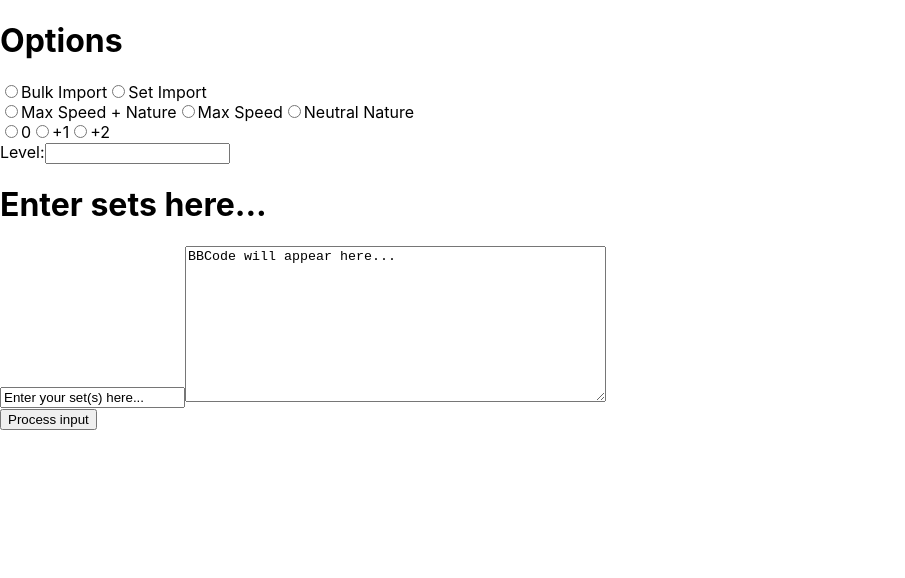
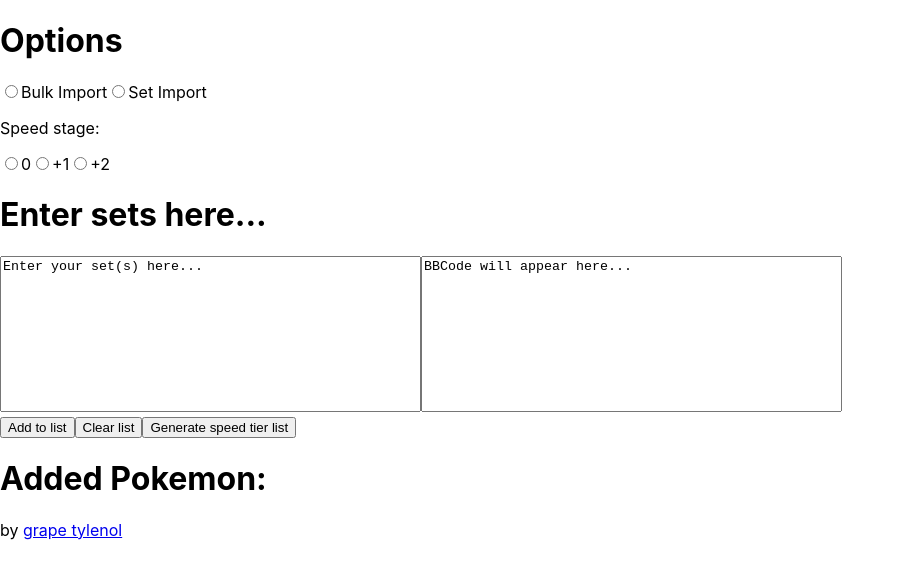
Before and after one commit to vivapuffs/speed-tier-generator-web, a React (Create React App) app: page / in a window 1280 px wide. Shown: the top 578 px of the page, without its empty margins (0-905 px from the left). Built offline with nearby package versions, Linux system fonts and the light colour scheme.

Commit message:
fixed sorting bug, added options

```diff
--- /dev/null
+++ b/src/App.css
@@ -0,0 +1,3 @@
+textarea {
+  resize: none;
+}
--- a/src/App.js
+++ b/src/App.js
@@ -1,53 +1,67 @@
-import logo from "./logo.svg";
-//import "./App.css";
+import "./App.css";
 import { useState } from "react";
-import { Pokemon } from "./source.js";
+import { Pokemon, generateOutput } from "./source.js";
 import { getSpeciesName } from "./source.js";
-import { calculateSpeed } from "./source.js";
-import { getPokemonBaseSpeed } from "./source.js";
 import { getPokemonFromImportable } from "./source.js";
 
 function App() {
+  const [list, setList] = useState([]);
+  const [options, setOptions] = useState({
+    mode: "set",
+    iv: 31,
+    ev: 252,
+    nature: 1.1,
+    speedStage: 1,
+    level: 100,
+  });
   return (
     <div className="App">
       <header className="App-header">
         <h1>Options</h1>
-        <ImportOptionsToolbar />
+        <ImportOptionsToolbar options={options} setOptions={setOptions} />
         <h1>Enter sets here...</h1>
-        <TextEntryBox />
+        <TextEntryBox list={list} setList={setList} options={options} />
+        <h1>Added Pokemon:</h1>
+        {list.map((pokemon, idx) => {
+          return (
+            <img
+              src={`https://raw.githubusercontent.com/PokeAPI/sprites/master/sprites/pokemon/versions/generation-viii/icons/${pokemon.dexNo}.png`}
+              alt={pokemon.name}
+            />
+          );
+        })}
       </header>
+      <p>
+        by{" "}
+        <a href="https://www.smogon.com/forums/members/grape-tylenol.593128/">
+          grape tylenol
+        </a>
+      </p>
     </div>
   );
 }
 
-function testFunction() {
-  var pokemon = Pokemon();
-}
-
-function ImportOptionsToolbar() {
-  const [mode, setMode] = useState("Set Import");
-  const [speedSettings, setspeedSettings] = useState([31, 252, 1.1]); //iv, ev, boosting nature
-  const [speedStage, setspeedStage] = useState("1");
-  const [level, setLevel] = useState("100");
-
+function ImportOptionsToolbar({ options, setOptions }) {
   return (
     <form>
       <input
         type="radio"
+        onChange={(e) => setOptions({ ...options, mode: e.target.value })}
         id="importType"
         name="importType"
-        value="Bulk Import"
+        value="bulk"
       />
       <label for="importType">Bulk Import</label>
       <input
         type="radio"
+        onChange={(e) => setOptions({ ...options, mode: e.target.value })}
         id="importType"
         name="importType"
-        value="Set Import"
+        value="set"
       />
       <label for="importType">Set Import</label>
       <br />
-      <input
+      {/* <input
         type="radio"
         id="speedSettings"
         name="speedSettings"
@@ -68,37 +82,104 @@ function ImportOptionsToolbar() {
         value="Neutral Nature"
       />
       <label for="speedSettings">Neutral Nature</label>
-      <br />
-      <input type="radio" id="speedStage" name="speedStage" value="1" />
+      <br /> */}
+      <p>Speed stage:</p>
+      <input
+        type="radio"
+        onChange={(e) => setOptions({ ...options, speedStage: e.target.value })}
+        id="speedStage"
+        name="speedStage"
+        value="1"
+      />
       <label for="speedStage">0</label>
-      <input type="radio" id="speedStage" name="speedStage" value="1.5" />
+      <input
+        type="radio"
+        onChange={(e) => setOptions({ ...options, speedStage: e.target.value })}
+        id="speedStage"
+        name="speedStage"
+        value="1.5"
+      />
       <label for="speedStage">+1</label>
-      <input type="radio" id="speedStage" name="speedStage" value="2" />
+      <input
+        type="radio"
+        onChange={(e) => setOptions({ ...options, speedStage: e.target.value })}
+        id="speedStage"
+        name="speedStage"
+        value="2"
+      />
       <label for="speedStage">+2</label>
-      <br />
+      {/*<br />
       <label for="level">Level:</label>
-      <input type="text" id="level" name="level" />
+      <input
+        type="text"
+        onChange={(e) => setOptions({...options, level: e.target.value})}
+        id="level"
+        name="level"
+      /> */}
     </form>
   );
 }
 
-function TextEntryBox() {
+function TextEntryBox({ list, setList, options }) {
   const [text, setText] = useState("Enter your set(s) here...");
   const [output, setOutput] = useState("BBCode will appear here...");
+
+  async function addClick() {
+    //add if/else to check if the mode is Bulk or Set
+    //if bulk, get the list from the input textbox, generate a pokemon list, then add that list to the list.
+    //
+    //if set, get set from input textbox and add it to the list.
+    if (options.mode == "set") {
+      var pokemon = await getPokemonFromImportable(text, options);
+      if (pokemon != null) {
+        setList((list) => [...list, pokemon]);
+      }
+    } else {
+      alert("Bulk importing is not supported yet.");
+    }
+  }
+  function generateClick() {
+    //get list of pokemon from useState
+    //generate BBCode and set as output text
+    setOutput(generateOutput(list));
+  }
+
+  function clearList() {
+    setList([]);
+  }
+
   return (
     <>
-      <input value={text} onChange={(e) => setText(e.target.value)} />
-      <textarea id="textOutput" name="textOutput" rows="10" cols="50">
-        {output}
-      </textarea>
+      <textarea
+        id="textInput"
+        name="textInput"
+        rows="10"
+        cols="50"
+        value={text}
+        onChange={(e) => setText(e.target.value)}
+      ></textarea>
+      <textarea
+        id="textOutput"
+        name="textOutput"
+        rows="10"
+        cols="50"
+        value={output}
+      ></textarea>
       <br />
-      <button onClick={() => setOutput(getPokemonFromImportable({ text }))}>
-        Process input
-      </button>
+      <button onClick={addClick}>Add to list</button>
+      <button onClick={clearList}>Clear list</button>
+      <button onClick={generateClick}>Generate speed tier list</button>
     </>
   );
 }
 
-function PokemonList() {}
+async function getNoFromName(pokemonName) {
+  var no = 0;
+  const response = await fetch(
+    `https://pokeapi.co/api/v2/pokemon/${pokemonName}`
+  );
+  no = await response.json.id;
+  return no;
+}
 
 export default App;
--- a/src/source.js
+++ b/src/source.js
@@ -11,52 +11,83 @@ export class Pokemon {
     pokemonSpeedStage
   ) {
     this.name = pokemonName; //species of Pokemon
+    this.dexNo = 0; //dex number (for getting minisprite)
 
     //variables for calculating speed
-    this.baseSpeed = pokemonBaseSpeed; //the pokemon's base speed stat
-    this.iv = pokemonIv; //the ivs to use in pokemon speed calculation
-    this.ev = pokemonEv; //the evs to use in pokemon speed calculation
-    this.level = pokemonLevel; //the level of the pokemon
+    this.baseSpeed = parseInt(pokemonBaseSpeed); //the pokemon's base speed stat
+    this.iv = parseInt(pokemonIv); //the ivs to use in pokemon speed calculation
+    this.ev = parseInt(pokemonEv); //the evs to use in pokemon speed calculation
+    this.level = parseInt(pokemonLevel); //the level of the pokemon
     this.nature = pokemonNature; //the pokemon's nature: 0.9 = lowering nature, 1 = neutral nature, 1.1 = raising nature
-    this.speedStage = pokemonSpeedStage; //the stat boost (if any) applied to the speed stat: 1 = no boost, 1.5 = +1, 2 = +2
+    this.speedStage = parseInt(pokemonSpeedStage); //the stat boost (if any) applied to the speed stat: 1 = no boost, 1.5 = +1, 2 = +2
 
-    this.calculatedSpeed = pokemonCalculatedSpeed; //the calculated speed of the pokemon
-  }
+    this.calculatedSpeed = parseInt(pokemonCalculatedSpeed); //the calculated speed of the pokemon
   }
 
-/*export async function createPokemonList(splitPokemon) {
+  getBaseSpeed = async function () {
+    const response = await fetch(
+      `https://pokeapi.co/api/v2/pokemon/${this.name.toLowerCase()}`
+    );
+    this.baseSpeed = parseInt((await response.json()).stats[5].base_stat);
+  };
+
+  getNo = async function () {
+    const response = await fetch(
+      `https://pokeapi.co/api/v2/pokemon/${this.name.toLowerCase()}`
+    );
+    this.dexNo = parseInt((await response.json()).id);
+  };
+
+  //calculate the base speed stat
+  calculateSpeed = function () {
+    //formula taken from bulbapedia
+    //((((2 * baseSpeed + iv + (ev / 4) * level) / 100) + 5)) * nature;
+    var result;
+    result = 2 * this.baseSpeed;
+    result += this.iv;
+    result += this.ev / 4;
+    result *= this.level;
+    result /= 100;
+    result += 5;
+    result = Math.floor(result);
+    result *= this.nature;
+    result = Math.floor(result);
+    result *= this.speedStage;
+    result = Math.floor(result);
+    this.calculatedSpeed = result;
+  };
+
+  calculateOldGenSpeed = function () {
+    var result;
+    result = this.baseSpeed + this.iv;
+    result *= 2;
+    result += Math.sqrt(this.ev) / 4;
+    result *= this.level;
+    result /= 100;
+    result += 5;
+    this.calculatedSpeed = result;
+  };
+}
+
+/* export async function createPokemonList(pokemon) {
   let pokemonList = [];
-  for (let i = 0; i < splitPokemon.length; i++) {
-    pokemon = splitPokemon[i];
-    var baseSpeed = await getPokemonBaseSpeed(pokemon.toLowerCase()); //TODO
-    //sets pokemon up to have max speed investment
-    var tempPokemon = new Pokemon(pokemon, baseSpeed, 31, 252, 5, 1.1, 0, 1);
-    tempPokemon.calculatedSpeed = calculateSpeed(tempPokemon);
-    pokemonList.Add(tempPokemon);
-  }
-  generateOutput(pokemonList);
-  Console.WriteLine("Finished, press any key to exit");
-}*/
-
-export async function createPokemonList(pokemon) {
-  let pokemonList = [];
-  var baseSpeed = await getPokemonBaseSpeed(pokemon.name.toLowerCase());
   //sets pokemon up to have max speed investment
   var tempPokemon = pokemon;
   tempPokemon.calculatedSpeed = calculateSpeed(tempPokemon);
   pokemonList.Add(tempPokemon);
 
   generateOutput(pokemonList);
-  console.log("Finished");
-}
+} */
 
 //formats the speed tier post and writes it to output.txt
 export function generateOutput(pokemonList) {
   var output = "";
   //sort the list by speed value
-  pokemonList = pokemonList
-    .OrderByDescending((x) => x.calculatedSpeed)
-    .ToList();
+  console.log(pokemonList);
+  pokemonList = pokemonList.sort(
+    (a, b) => b.calculatedSpeed - a.calculatedSpeed
+  );
+  console.log(pokemonList);
   var currentSpeed = 0;
   //write the start of the table
   output +=
@@ -87,15 +118,19 @@ export function generateOutput(pokemonList) {
   return output;
 }
 
+export async function getPokemonFromList(input) {
+  //for bulk import option
+  //read level, iv, ev, nature, and speedstage from user selected options
+  //generate a list of pokemon accordingly
+}
+
 //create a pokemon data object from a smogon importable (note: speed still needs to be calculated)
-export function getPokemonFromImportable(importable) {
+export async function getPokemonFromImportable(importable, options) {
   //regex statements for capturing pokemon data from importable
 
-  var set = importable.text;
-  //set =
-  //  "Cacnea @ Sitrus Berry\n Ability: Sand Veil\n  Level: 5\n  EVs: 240 SpA / 236 Spe\n  Timid Nature\n  IVs: 2 Atk / 30 Def / 30 SpA\n  - Bullet Seed\n  - Thunder Punch\n  - Hidden Power [Water]\n  - Spikes";
+  var set = importable;
 
-  const ivRegex = /\w+(?=\s+Spe)/;
+  const ivRegex = /\w+(?=\s+Spe)/g;
   //lazy solution
   const evRegex = /(EVs:)/;
   const levelRegex = /(?<=Level: )[0-9]+/g;
@@ -109,14 +144,17 @@ export function getPokemonFromImportable(importable) {
   var speciesString = set.split("\n")[0];
   var name = getSpeciesName(speciesString);
 
-  if (!ivRegex.test(set)) {
+  if (!natureRegex.test(set)) {
     alert("Invalid input.");
     return null;
   }
 
   //could be optimized to reduce regex calls
-  //check if speed IV is not 31
+
+  //check if speed IV is not 31, and for speed EVs
+  if (ivRegex.test(set)) {
     if (set.match(ivRegex).length >= 1 && set.match(evRegex) != null) {
+      var matches = set.match(ivRegex);
       ev = set.match(ivRegex)[0];
     } else if (set.match(ivRegex).length == 1) {
       iv = set.match(ivRegex)[0];
@@ -125,6 +163,8 @@ export function getPokemonFromImportable(importable) {
       ev = set.match(ivRegex)[0];
       iv = set.match(ivRegex)[1];
     }
+  }
+
   if (set.match(levelRegex) != null) {
     level = set.match(levelRegex)[0];
   }
@@ -146,10 +186,21 @@ export function getPokemonFromImportable(importable) {
       break;
   }
 
-  var pokemon = new Pokemon(name, 0, iv, ev, level, convertedNature, 0, 1);
-  console.log(pokemon);
-  return `[TR][TD]${pokemon.calculatedSpeed}[/TD][TD]:${pokemon.name}:[/TD][TD]${pokemon.name}[/TD][TD]${pokemon.baseSpeed}[/TD][TD]${nature}[/TD][TD]${pokemon.iv}[/TD][TD]${pokemon.ev}[/TD][TD]${pokemon.speedStage}[/TD][/TR]\n`;
-  //return pokemon;
+  var pokemon = new Pokemon(
+    name,
+    0,
+    iv,
+    ev,
+    level,
+    convertedNature,
+    0,
+    parseInt(options.speedStage)
+  );
+  await pokemon.getBaseSpeed();
+  await pokemon.getNo();
+  await pokemon.calculateSpeed();
+  //return `[TR][TD]${pokemon.calculatedSpeed}[/TD][TD]:${pokemon.name}:[/TD][TD]${pokemon.name}[/TD][TD]${pokemon.baseSpeed}[/TD][TD]${nature}[/TD][TD]${pokemon.iv}[/TD][TD]${pokemon.ev}[/TD][TD]${pokemon.speedStage}[/TD][/TR]\n`;
+  return pokemon;
 }
 
 //function that parses the species from the first line of the importable
@@ -174,35 +225,7 @@ export function getSpeciesName(speciesString) {
     }
   }
   //check if var has a ( or ) and remove them
-  //console.log(species);
   species = species.replace("(", "");
   species = species.replace(")", "");
   return species;
 }
-
-//calculate a pokemon's speed stat
-export function calculateSpeed(pokemon) {
-  //formula taken from bulbapedia
-  //((((2 * baseSpeed + iv + (ev / 4) * level) / 100) + 5)) * nature;
-  var result;
-  result = 2 * pokemon.baseSpeed;
-  result += pokemon.iv;
-  result += pokemon.ev / 4;
-  result *= pokemon.level;
-  result /= 100;
-  result += 5;
-  result = Math.Truncate(result);
-  result *= pokemon.nature;
-  result = Math.Truncate(result);
-  return result;
-}
-
-//gets a pokemon's base speed by calling pokeAPI
-export async function getPokemonBaseSpeed(pokemonName) {
-  var speed = 0;
-  const response = await fetch(
-    `https://pokeapi.co/api/v2/pokemon/${pokemonName}`
-  );
-  speed = await response.json.stats[5].base_stat;
-  return speed;
-}
```
Also changed, not shown: public/index.html (+3 -6 lines), 1 other file (tests, documents, lock files or other folders). Lines whose indentation alone changed are shown as unchanged.
